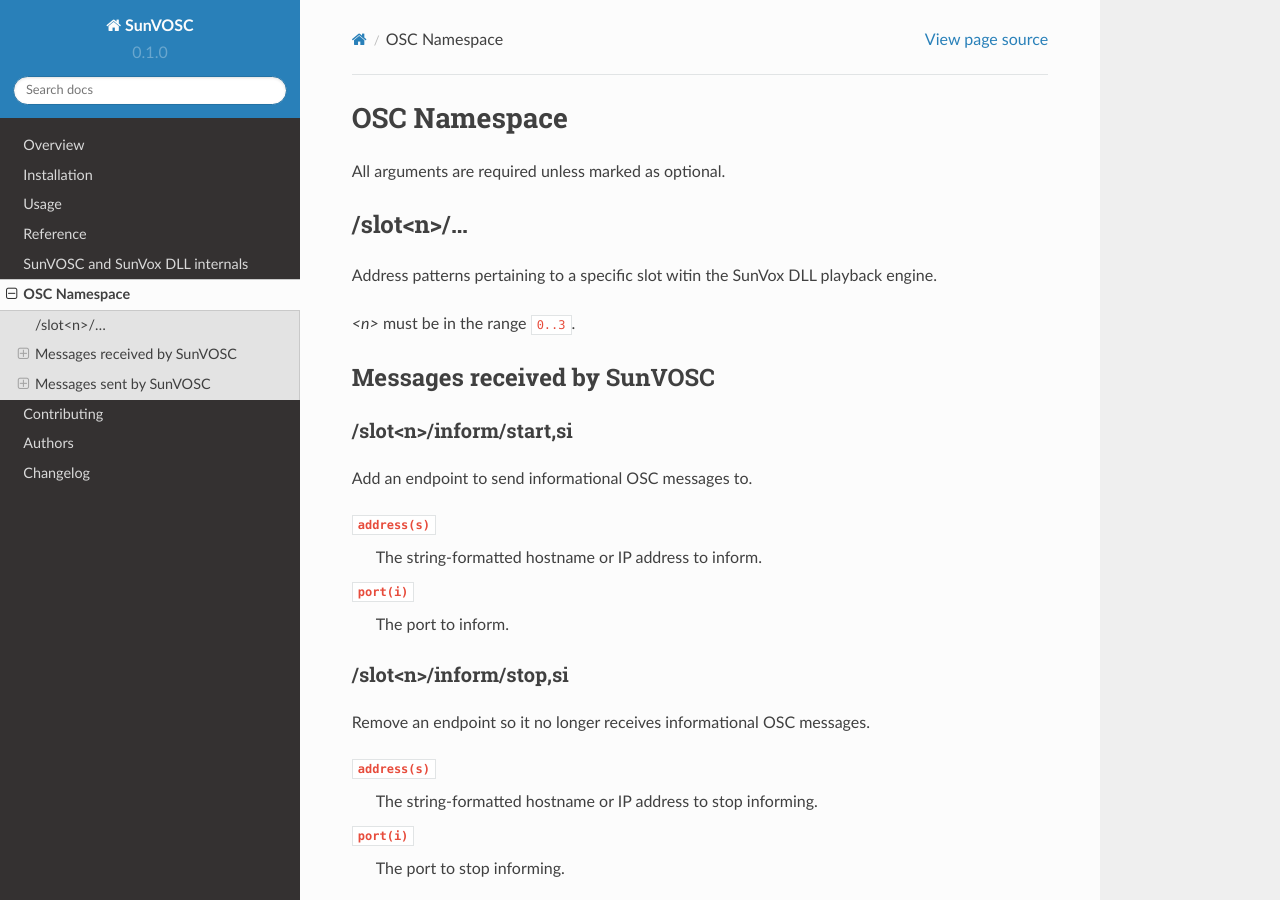
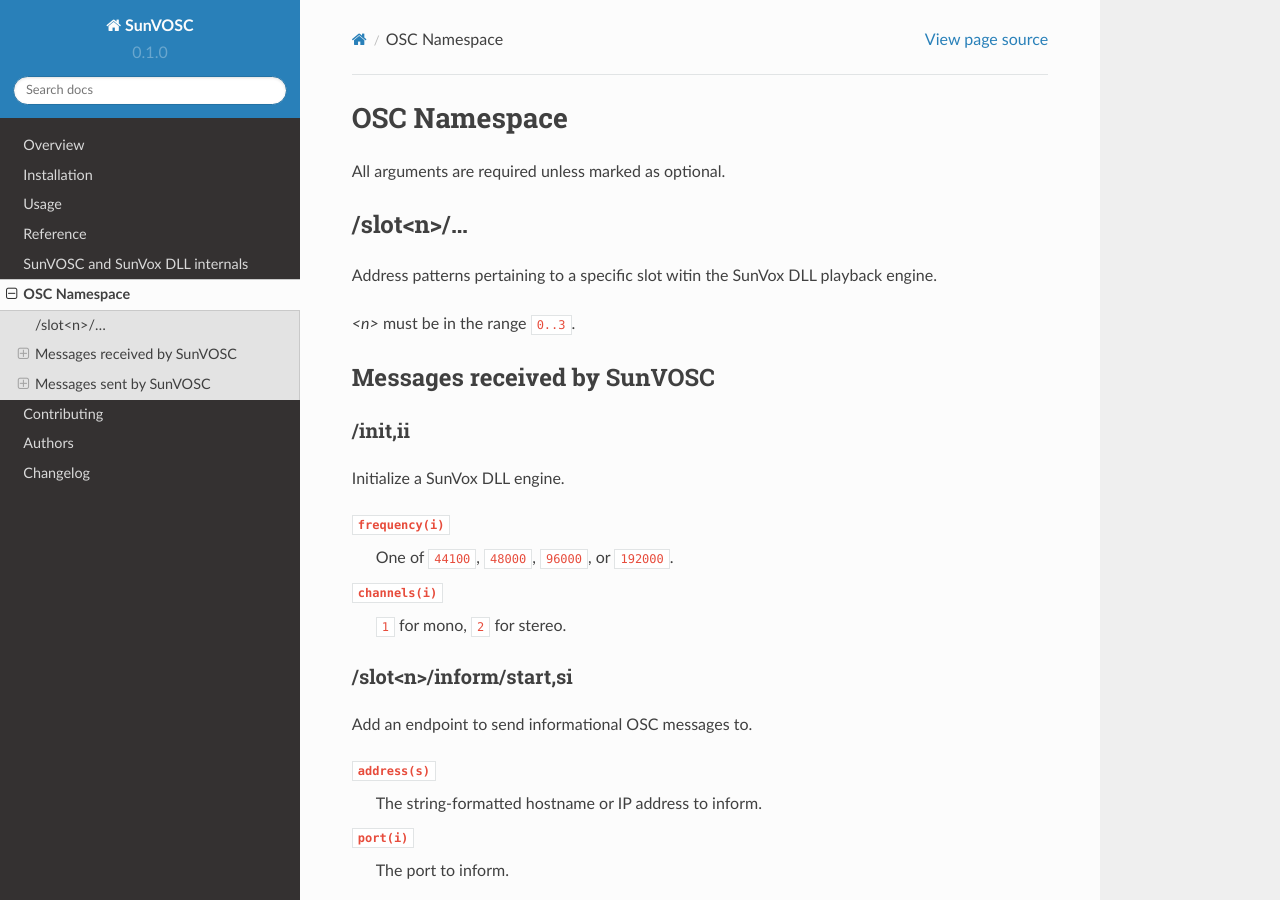
Before and after one commit to metrasynth/SunVOSC, a Sphinx documentation site: the page built from docs/namespace.rst, in a window 1280 px wide and 900 px high. Built offline with Sphinx 7.4.7 and the Read the Docs theme 2.0.0, drawn with Linux system fonts in a browser that asks for light colours.

Commit message:
Add an /init endpoint - #1

```diff
--- a/docs/namespace.rst
+++ b/docs/namespace.rst
@@ -17,6 +17,18 @@ playback engine.
 
 Messages received by SunVOSC
 ============================
+
+
+/init,ii
+--------
+
+Initialize a SunVox DLL engine.
+
+``frequency(i)``
+    One of ``44100``, ``48000``, ``96000``, or ``192000``.
+
+``channels(i)``
+    ``1`` for mono, ``2`` for stereo.
 
 
 /slot<n>/inform/start,si
```
